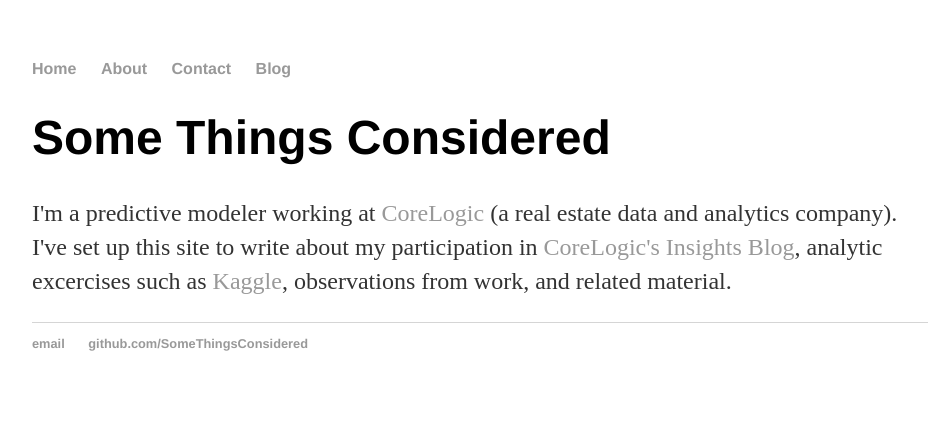
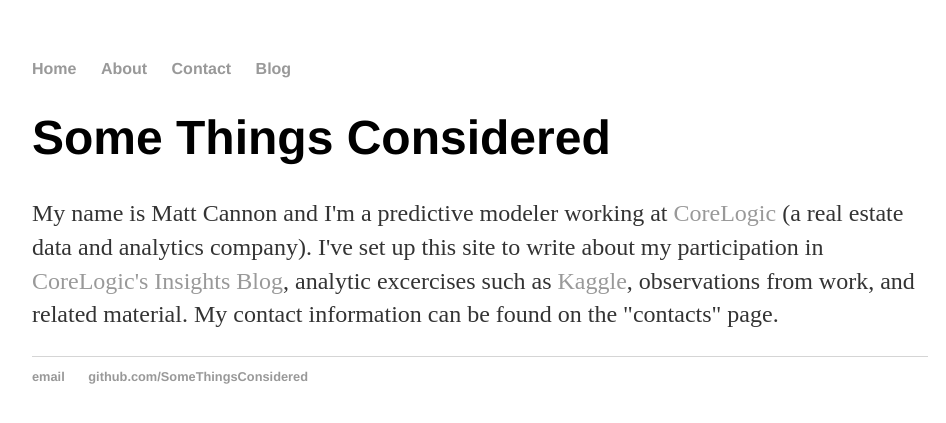
Before and after one commit to SomeThingsConsidered/SomeThingsConsidered.github.io, a Jekyll site: the page built from index.html, in a window 1280 px wide. Shown: the top 423 px of the page, without its empty margins (160-1106 px from the left). Built offline with Jekyll 4.4.1, drawn with Linux system fonts in a browser that asks for light colours.

Commit message:
Update index.html

```diff
--- a/index.html
+++ b/index.html
@@ -4,5 +4,5 @@ title: Some Things Considered
 ---
 <div class="blurb">
 	<h1>Some Things Considered</h1>
-	<p>I'm a predictive modeler working at <a href="http://www.corelogic.com/">CoreLogic</a> (a real estate data and analytics company).  I've set up this site to write about my participation in <a href="http://www.corelogic.com/blog/">CoreLogic's Insights Blog</a>, analytic excercises such as <a href="https://www.kaggle.com">Kaggle</a>, observations from work,  and related material.</p>
+	<p>My name is Matt Cannon and I'm a predictive modeler working at <a href="http://www.corelogic.com/">CoreLogic</a> (a real estate data and analytics company).  I've set up this site to write about my participation in <a href="http://www.corelogic.com/blog/">CoreLogic's Insights Blog</a>, analytic excercises such as <a href="https://www.kaggle.com">Kaggle</a>, observations from work,  and related material.  My contact information can be found on the "contacts" page. </p>
 </div><!-- /.blurb -->
```
